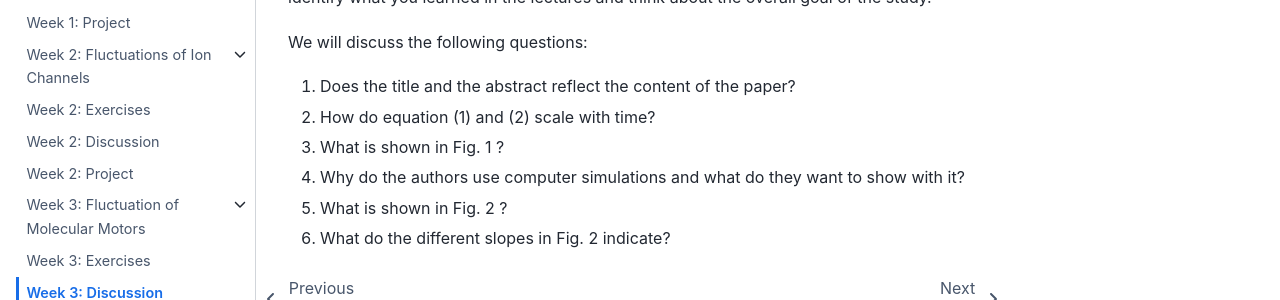
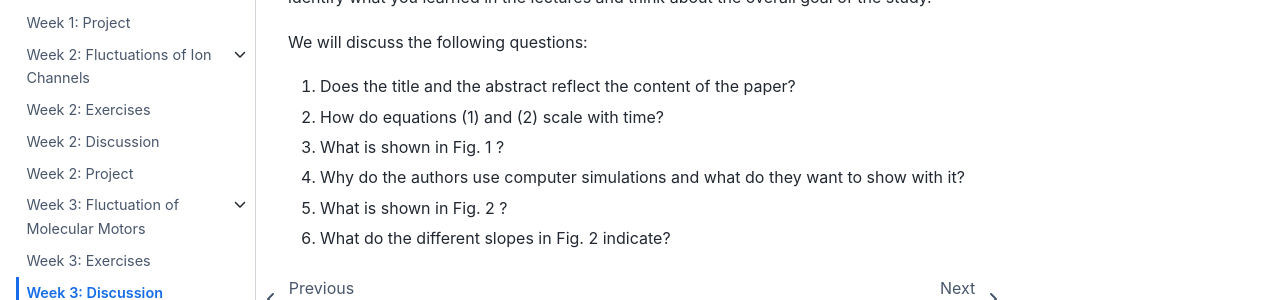
Before and after one commit to drflorianberger/TPUCU25, a Jupyter Book: the page built from week3/paper.md, in a window 1280 px wide. Shown: the part 267-567 px from the top of the page. Built offline with Jupyter Book 1.0.4 settings and Sphinx 7.4.7 and the Sphinx Book theme 1.1.4, drawn with Linux system fonts in a browser that asks for light colours.

Commit message:
Update paper.md

```diff
--- a/week3/paper.md
+++ b/week3/paper.md
@@ -11,7 +11,7 @@ We will discuss the following questions:
 
 1) Does the title and the abstract reflect the content of the paper?
 
-2) How do equation (1) and (2) scale with time?
+2) How do equations (1) and (2) scale with time?
 
 3) What is shown in Fig. 1 ?
 
```
